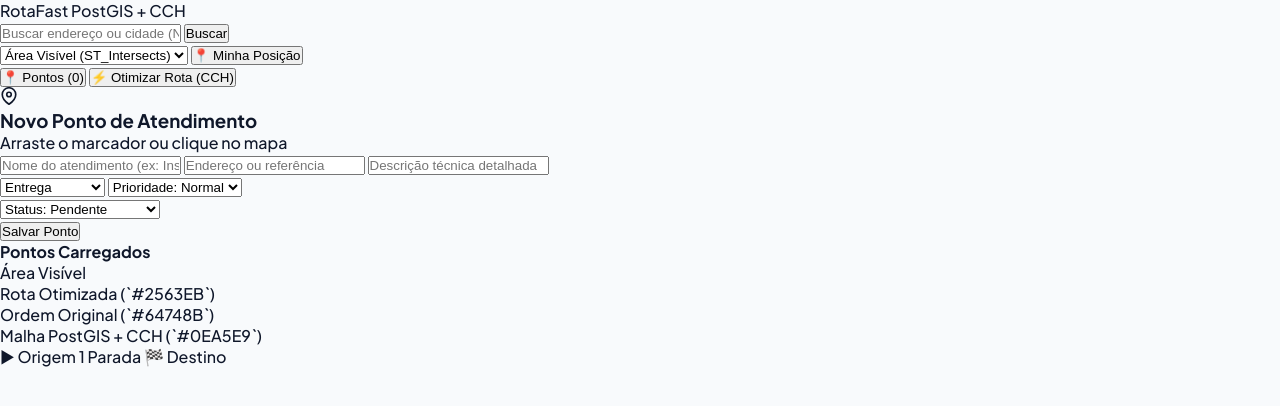
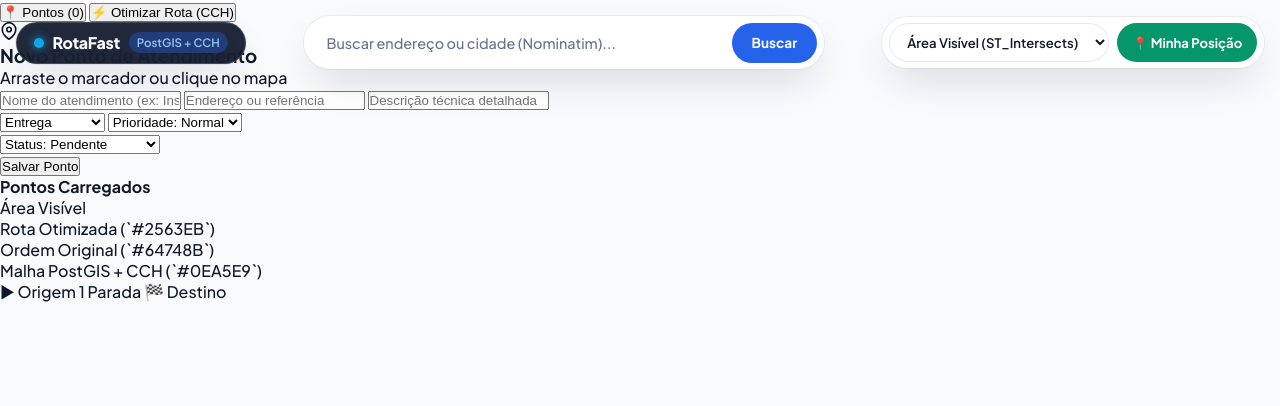
Before and after one commit to jotaveHub/RotaFast, a plain HTML site: page front-end/index.html in a window 1280 px wide. Drawn offline with nearby package versions, Linux system fonts and the light colour scheme; a script that the page names is missing.

Commit message:
style: estiliza mapa em tela cheia e barra de busca flutuante no style.css

```diff
--- a/front-end/style.css
+++ b/front-end/style.css
@@ -75,3 +75,205 @@ body {
 .hidden {
   display: none !important;
 }
+
+/* ==========================================================================
+   Mapa em Tela Cheia & Barra Superior Flutuante
+   ========================================================================== */
+
+#map {
+  position: fixed;
+  inset: 0;
+  width: 100vw;
+  height: 100vh;
+  z-index: 1;
+}
+
+#topbar {
+  position: fixed;
+  top: 1rem;
+  left: 1rem;
+  right: 1rem;
+  z-index: 1000;
+  display: flex;
+  align-items: center;
+  justify-content: space-between;
+  gap: 0.75rem;
+  pointer-events: none;
+}
+
+#topbar > * {
+  pointer-events: auto;
+}
+
+.brand-badge {
+  display: inline-flex;
+  align-items: center;
+  gap: 0.55rem;
+  padding: 0.6rem 1.05rem;
+  background: var(--surface-glass-dark);
+  color: var(--text-on-primary);
+  backdrop-filter: blur(18px);
+  border-radius: var(--radius-pill);
+  box-shadow: var(--shadow-floating);
+  border: 1px solid rgba(255, 255, 255, 0.14);
+}
+
+.brand-dot {
+  width: 10px;
+  height: 10px;
+  border-radius: 50%;
+  background: var(--color-mesh-edge);
+  box-shadow: 0 0 10px var(--color-mesh-edge);
+}
+
+.brand-title {
+  font-weight: 800;
+  font-size: 1rem;
+  letter-spacing: -0.02em;
+}
+
+.brand-tag {
+  font-size: 0.72rem;
+  font-weight: 600;
+  padding: 0.18rem 0.5rem;
+  border-radius: var(--radius-pill);
+  background: rgba(37, 99, 235, 0.35);
+  color: #93c5fd;
+}
+
+.search-wrapper {
+  position: relative;
+  flex: 1;
+  max-width: 520px;
+}
+
+#buscar {
+  display: flex;
+  align-items: center;
+  gap: 0.45rem;
+  padding: 0.35rem;
+  background: var(--surface-glass);
+  backdrop-filter: blur(20px);
+  border: 1.5px solid var(--border-glass);
+  border-radius: var(--radius-pill);
+  box-shadow: var(--shadow-floating);
+  transition: var(--transition-fast);
+}
+
+#buscar:focus-within {
+  border-color: var(--border-focus);
+  box-shadow: var(--shadow-floating), var(--shadow-focus);
+}
+
+#localBuscar {
+  flex: 1;
+  height: 2.5rem;
+  padding: 0 1rem;
+  border: none;
+  background: transparent;
+  color: var(--text-main);
+  font-family: inherit;
+  font-size: 0.9rem;
+  font-weight: 500;
+  outline: none;
+}
+
+#localBuscar::placeholder {
+  color: var(--text-muted);
+}
+
+#btnBuscar {
+  height: 2.5rem;
+  padding: 0 1.25rem;
+  border: none;
+  border-radius: var(--radius-pill);
+  background: var(--color-route-active);
+  color: #ffffff;
+  font-family: inherit;
+  font-size: 0.85rem;
+  font-weight: 700;
+  cursor: pointer;
+  transition: var(--transition-fast);
+}
+
+#btnBuscar:hover {
+  background: #1d4ed8;
+  transform: translateY(-1px);
+}
+
+.search-results {
+  position: absolute;
+  top: calc(100% + 0.5rem);
+  left: 0;
+  right: 0;
+  list-style: none;
+  background: var(--surface-card);
+  border: 1px solid var(--border-structural);
+  border-radius: var(--radius-lg);
+  box-shadow: var(--shadow-floating);
+  max-height: 260px;
+  overflow-y: auto;
+  z-index: 1100;
+}
+
+.search-results li {
+  padding: 0.75rem 1rem;
+  font-size: 0.85rem;
+  color: var(--text-main);
+  border-bottom: 1px solid var(--surface-subtle);
+  cursor: pointer;
+  transition: background 120ms ease;
+}
+
+.search-results li:last-child {
+  border-bottom: none;
+}
+
+.search-results li:hover {
+  background: #eff6ff;
+  color: var(--color-route-active);
+}
+
+.radius-controls {
+  display: flex;
+  align-items: center;
+  gap: 0.5rem;
+  padding: 0.35rem;
+  background: var(--surface-glass);
+  backdrop-filter: blur(20px);
+  border: 1.5px solid var(--border-glass);
+  border-radius: var(--radius-pill);
+  box-shadow: var(--shadow-floating);
+}
+
+#selectRaio {
+  height: 2.4rem;
+  padding: 0 0.85rem;
+  border: 1px solid var(--border-structural);
+  border-radius: var(--radius-pill);
+  background: var(--surface-card);
+  color: var(--text-main);
+  font-family: inherit;
+  font-size: 0.82rem;
+  font-weight: 600;
+  outline: none;
+  cursor: pointer;
+}
+
+.btn-icon {
+  height: 2.4rem;
+  padding: 0 0.95rem;
+  border: none;
+  border-radius: var(--radius-pill);
+  background: var(--color-node-start);
+  color: #ffffff;
+  font-family: inherit;
+  font-size: 0.82rem;
+  font-weight: 700;
+  cursor: pointer;
+  transition: var(--transition-fast);
+}
+
+.btn-icon:hover {
+  filter: brightness(1.08);
+}
```
